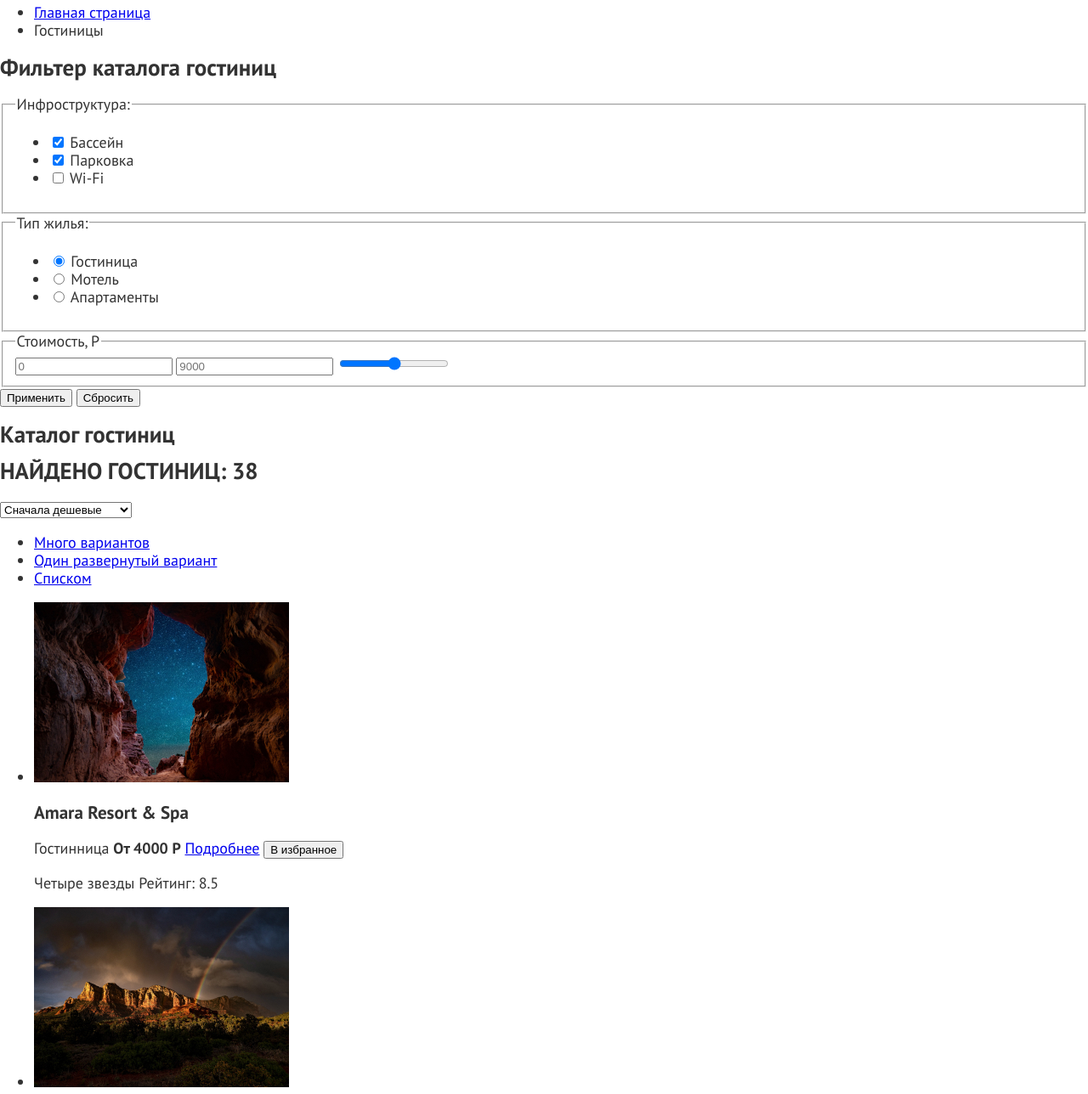
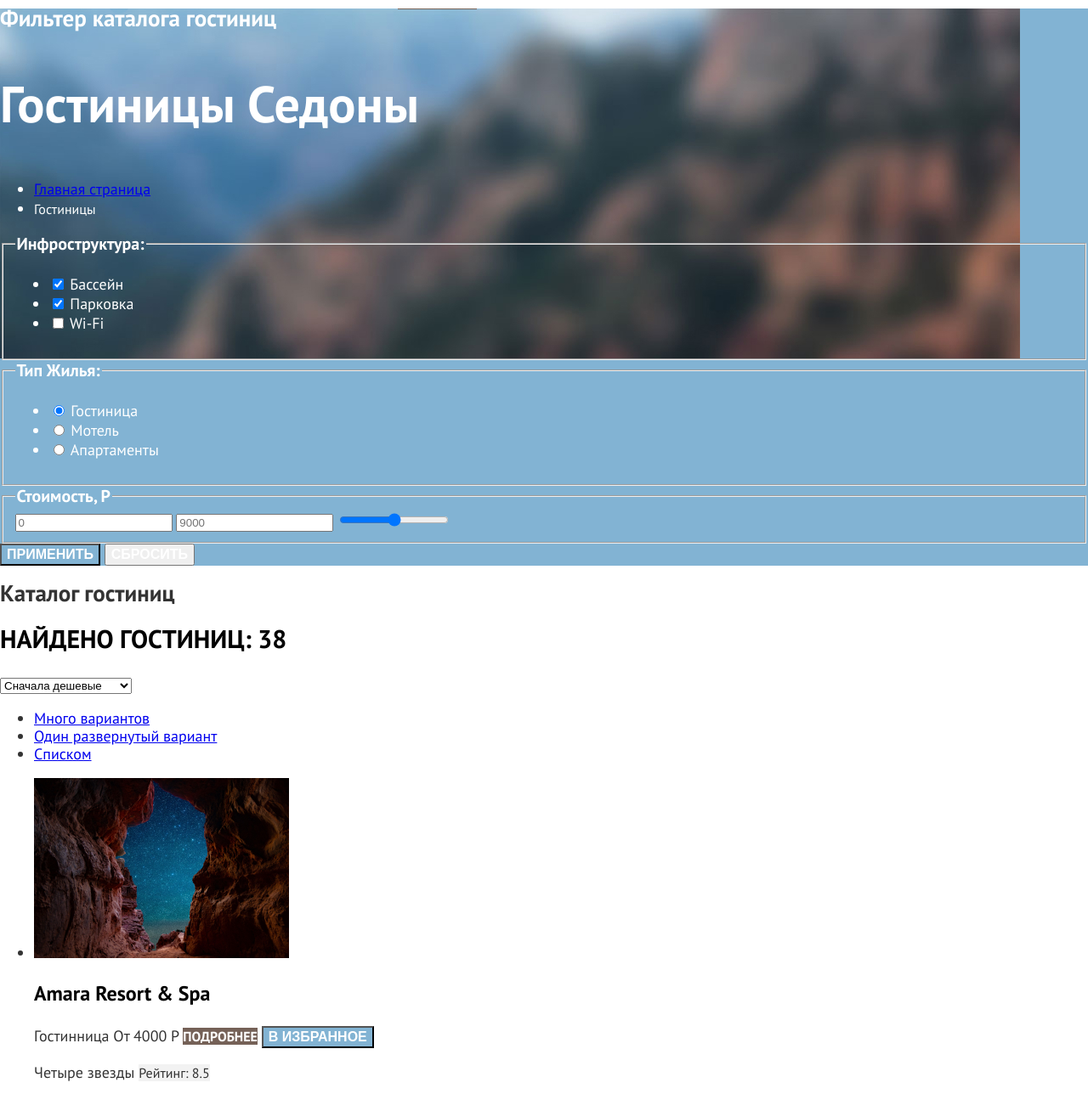
Before and after one commit to htmlacademy-htmlcss/2267887-sedona-37, a plain HTML site: page catalog.html in a window 1280 px wide. Shown: the part 270-1558 px from the top of the page at 85% size. Drawn offline with Linux system fonts and the light colour scheme.

Commit message:
Добавляет стилизацию каталога

```diff
--- a/catalog.html
+++ b/catalog.html
@@ -8,13 +8,13 @@
 <body>
   <header class="page-header">
     <a class="logo-header" href="index.html">
-      <img src="" alt="Логотип сайта Седоны.">
+      <img src="images/header/logo.svg" width="140" height="70" alt="Логотип сайта Седоны.">
     </a>
     <nav class="navigation">
 
       <ul class="navigation-list">
         <li class="navigation-item">
-          <a class="navigation-link" href="#">Главная</a>
+          <a class="navigation-link" href="index.html">Главная</a>
         </li>
         <li class="navigation-item">
           <a class="navigation-link" href="#">О Седоне</a>
@@ -41,7 +41,7 @@
         </li>
         <li class="navigation-item">
           <a class="navigation-link" href="#">
-            <span class="visually-hidden">
+            <span class="navigation-button">
               Хочу сюда!
             </span>
           </a>
@@ -50,14 +50,16 @@
 
     </nav>
   </header>
+
   <main class="main-inner">
+    <section class="hotel-filters">
+      <h2 class="visually-hidden">Фильтер каталога гостиниц</h2>
       <header class="inner-header">
         <h1 class="inner-header-title">Гостиницы Седоны</h1>
         <ul class="breadcrumbs">
           <li class="breadcrumbs-item">
             <a class="breadcrumbs-link" href="index.html">
               <span class="visually-hidden">Главная страница</span>
-            <!-- Добавить декоративное изображение домика-->
             </a>
           </li>
           <li class="breadcrumbs-item">
@@ -68,8 +70,6 @@
         </ul>
       </header>
 
-    <section class="hotel-filters">
-      <h2 class="visually-hidden">Фильтер каталога гостиниц</h2>
       <form class="catalog-filters" action="https://echo.htmlacademy.ru/" method="get">
 
         <fieldset class="catalog-filter-group">
@@ -125,7 +125,7 @@
           </ul>
         </fieldset>
         <fieldset>
-          <legend class="price">Стоимость, Р</legend>
+          <legend class="filter-group-title">Стоимость, Р</legend>
           <input class="price-min" type="number" placeholder="0" />
           <input class="price-max" type="number" placeholder="9000" />
           <input class="range" type="range" name="price-range" />
@@ -137,7 +137,7 @@
     </section>
 
     <section class="catalog-hotel">
-      <h2 class="catalog-title">Каталог гостиниц</h2>
+      <h2 class="visually-hidden">Каталог гостиниц</h2>
 
       <div class="catalog-header">
        <h2 class="catalog-header-title">НАЙДЕНО ГОСТИНИЦ: 38</h2>
@@ -196,7 +196,7 @@
           <b class="hotel-card-price">От 5000 Р</b>
 
           <a class="hotel-card-more" href="#">Подробнее</a>
-          <button class="hotel-favorites-button" type="submit">В избранном</button>
+          <button class="hotel-favorites-button favorites" type="submit">В избранном</button>
           <p class="stars four-stars">
             <span class="visually-hidden">Четыре звезды</span>
             <span class="rating">Рейтинг: 9.2</span>
@@ -239,7 +239,7 @@
         </li>
       </ul>
       <ul class="pagination">
-        <li class="pagination-item">
+        <li class="pagination-item-first">
           <a href="#" class="pagination-link pagination-current">1</a>
         </li>
         <li class="pagination-item">
@@ -251,7 +251,7 @@
         <li class="pagination-item">
           <a href="#" class="pagination-link">4</a>
         </li>
-        <li class="pagination-item">
+        <li class="pagination-item-point">
           <a href="#" class="pagination-link">...</a>
         </li>
         <li class="pagination-item">
--- a/styles/styles.css
+++ b/styles/styles.css
@@ -154,7 +154,7 @@ body {
   color: #000000;
 }
 
-/* Делаю кнопки*/
+/* Кнопки главной страницы */
 
 .navigation-button {
   background-color: #756157;
@@ -187,3 +187,149 @@ body {
 }
 
 /* Стили для каталога */
+
+/* ФИЛЬТЕР КАТАЛОГА*/
+
+.hotel-filters {
+  font-weight: 400;
+  font-size: 18px;
+  line-height: 23px;
+  color: #ffffff;
+  background-color: #82B3D3;
+  background-image: url("../images/catalog/filter-background.jpg");
+  background-repeat: no-repeat;
+}
+
+.inner-header-title {
+  font-style: normal;
+  font-weight: 700;
+  font-size: 60px;
+  line-height: 78px;
+}
+
+.breadcrumbs-description {
+  font-weight: 400;
+  font-size: 16px;
+  line-height: 21px;
+}
+
+.filter-group-title {
+  font-weight: 700;
+  font-size: 20px;
+  line-height: 24px;
+  text-transform: capitalize;
+}
+
+/* Кнопки фильтра */
+
+.filter-button-send {
+  font-weight: 700;
+  font-size: 16px;
+  line-height: 20px;
+  text-transform: uppercase;
+  background-color: #82B3D3;
+  color: #ffffff;
+}
+
+.filter-button-reset {
+  font-weight: 700;
+  font-size: 16px;
+  line-height: 20px;
+  text-transform: uppercase;
+  color: #ffffff;
+}
+
+/* КАТАЛОГ */
+
+.catalog-header-title {
+  font-weight: 700;
+  font-size: 30px;
+  line-height: 36px;
+  text-transform: uppercase;
+  color: #000000;
+}
+
+.hotel-card-description {
+  font-weight: 700;
+  font-size: 24px;
+  line-height: 28px;
+  color: #000000;
+}
+
+.hotel-card-price {
+  font-weight: 400;
+  font-size: 18px;
+  line-height: 21px;
+}
+
+.option-hotel-card {
+  font-weight: 400;
+  font-size: 18px;
+  line-height: 21px;
+}
+
+/* Кнопки каталога */
+
+.hotel-favorites-button {
+  font-weight: 700;
+  font-size: 16px;
+  line-height: 20px;
+  text-transform: uppercase;
+  color: #ffffff;
+  background-color: #82B3D3;
+}
+
+.hotel-favorites-button.favorites {
+  background-color: #7DB54F;
+}
+
+.hotel-card-more {
+  font-weight: 700;
+  font-size: 16px;
+  line-height: 20px;
+  color: #ffffff;
+  text-transform: uppercase;
+  background-color: #756157;
+  text-decoration: none;
+}
+
+.rating {
+  font-weight: 400;
+  font-size: 16px;
+  line-height: 20px;
+  background-color: #F2F2F2;
+}
+
+/* Пагинация */
+
+.pagination-item-first a {
+  font-weight: 700;
+  font-size: 20px;
+  line-height: 36px;
+  text-align: center;
+  text-transform: uppercase;
+  background-color: #F2F2F2;
+  color: #000000;
+  text-decoration: none;
+}
+
+.pagination-item a {
+  font-weight: 700;
+  font-size: 20px;
+  line-height: 36px;
+  text-align: center;
+  background-color: #82B3D3;
+  color: #ffffff;
+  text-decoration: none;
+}
+
+.pagination-item-point a {
+  font-weight: 400;
+  font-size: 22px;
+  line-height: 26px;
+  text-align: center;
+  color: #000000;
+  background-color: #F2F2F2;
+}
+
+/* Как сделать чтобы на станице каталога не отражался фон? Отдельно задавать стили для секции подписки в каталоге? */
```
Lines whose indentation alone changed are shown as unchanged.
